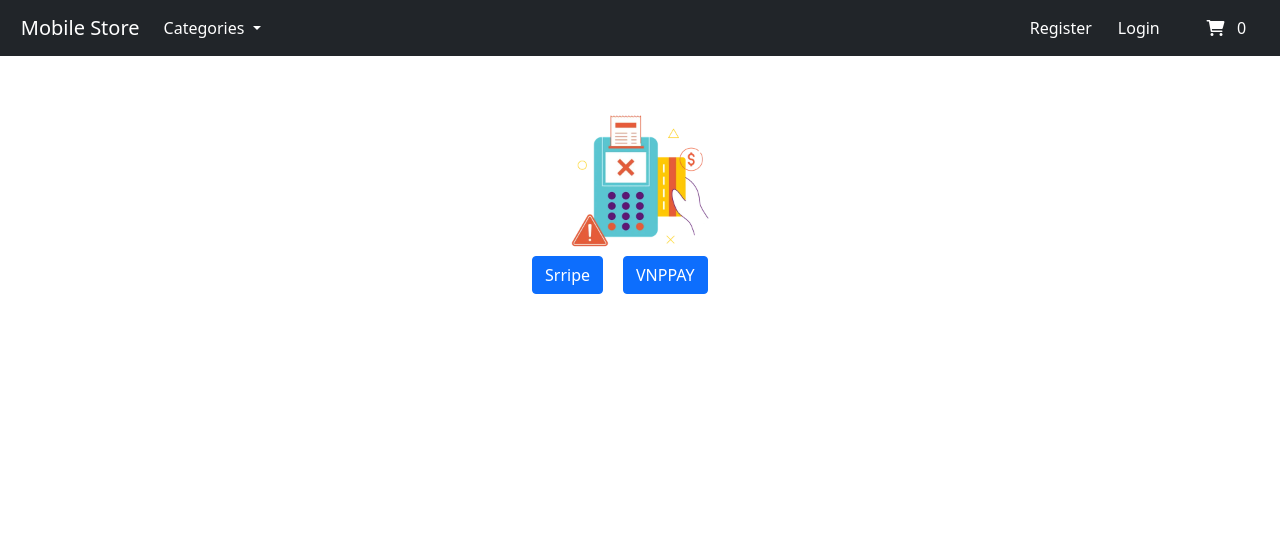
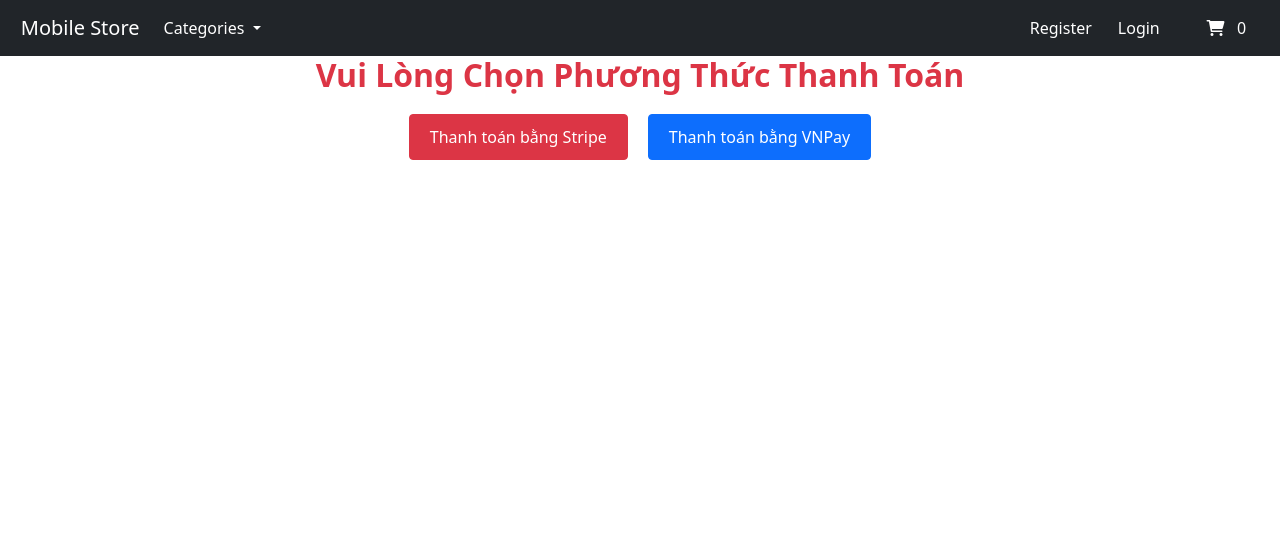
Before and after one commit to PhucTan14/testmobileapp, a Django app: page /cart/pay/ in a window 1280 px wide. Shown: the top 534 px of the page. Run offline with Django 5.2, Linux system fonts and the light colour scheme; data comes from the database, SQL or seed files in the repository.

Commit message:
07/03
Cập nhật lần 2

```diff
--- a/cart/templates/cart/pay.html
+++ b/cart/templates/cart/pay.html
@@ -6,22 +6,25 @@
 {% block content %}
 
 
-<div class="transaction-failed text-center" style="margin-top: 50px;">
-    <img src="{% static 'media/images/logo/error_payment.webp' %}" alt="Transaction Failed" style="width: 150px; height: 150px;">
-    <div style="display: flex; margin-left: 450px; justify-items: flex-start; gap: 20px;">
-        {% csrf_token %}
-        <form action="{% url 'create-checkout-session' %}" method="POST" id="payment-form">
-            <div id="card-element" class="d-none"></div>
-            <button type="submit" class="btn btn-primary">Srripe</button>
-        </form>
-        {% csrf_token %}
-        <form action="{% url 'payment' %}" method="POST" id="payment-form">
-            <div id="card-element" class="d-none"></div>
-            <button type="submit" class="btn btn-primary">VNPPAY</button>
-        </form>
-    </div>
+<h2 style="color: #dc3545; font-weight: bold; text-align: center;">Vui Lòng Chọn Phương Thức Thanh Toán</h2>
 
 
+<div style="display: flex; justify-content: center; gap: 20px; margin-top: 20px;">
+    <form action="{% url 'create-checkout-session' %}" method="POST">
+        {% csrf_token %}
+        <button type="submit" class="btn btn-danger" style="padding: 10px 20px; font-size: 16px;">
+            Thanh toán bằng Stripe
+        </button>
+    </form>
+
+    <form action="{% url 'payment' %}" method="POST">
+        {% csrf_token %}
+        <button type="submit" class="btn btn-primary" style="padding: 10px 20px; font-size: 16px;">
+            Thanh toán bằng VNPay
+        </button>
+    </form>
 </div>
 
+
+
 {% endblock %}
```
